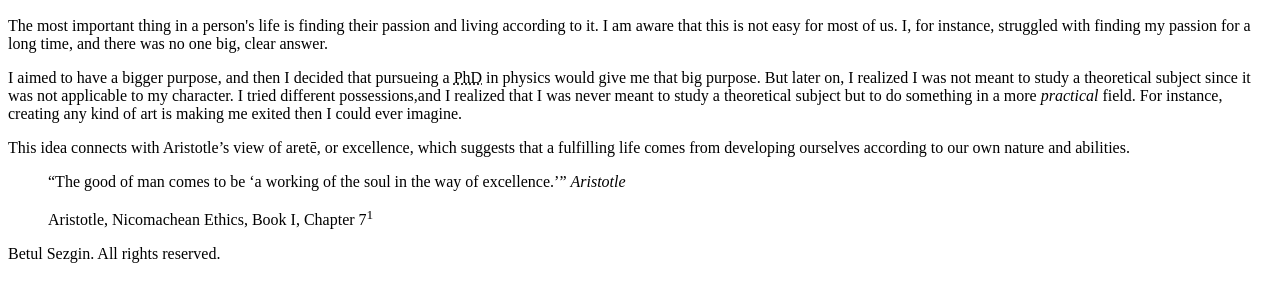
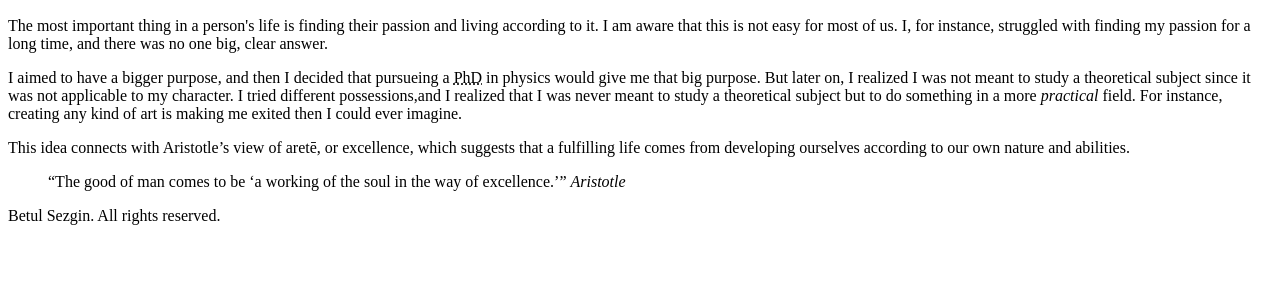
Before and after one commit to betlszgn/betlszgn.github.io, a plain HTML site: page html-assignment/index.html in a window 1280 px wide. Shown: the part 110-412 px from the top of the page. Drawn offline with Linux system fonts and the light colour scheme.

Commit message:
add text

```diff
--- a/html-assignment/index.html
+++ b/html-assignment/index.html
@@ -24,7 +24,6 @@
         <blockquote>
 “The good of man comes to be ‘a working of the soul in the way of excellence.’”
  <cite>Aristotle</cite>
- <p>Aristotle, Nicomachean Ethics, Book I, Chapter 7<sup>1</sup></p>
         </blockquote>
     </article>
     <footer>
```
